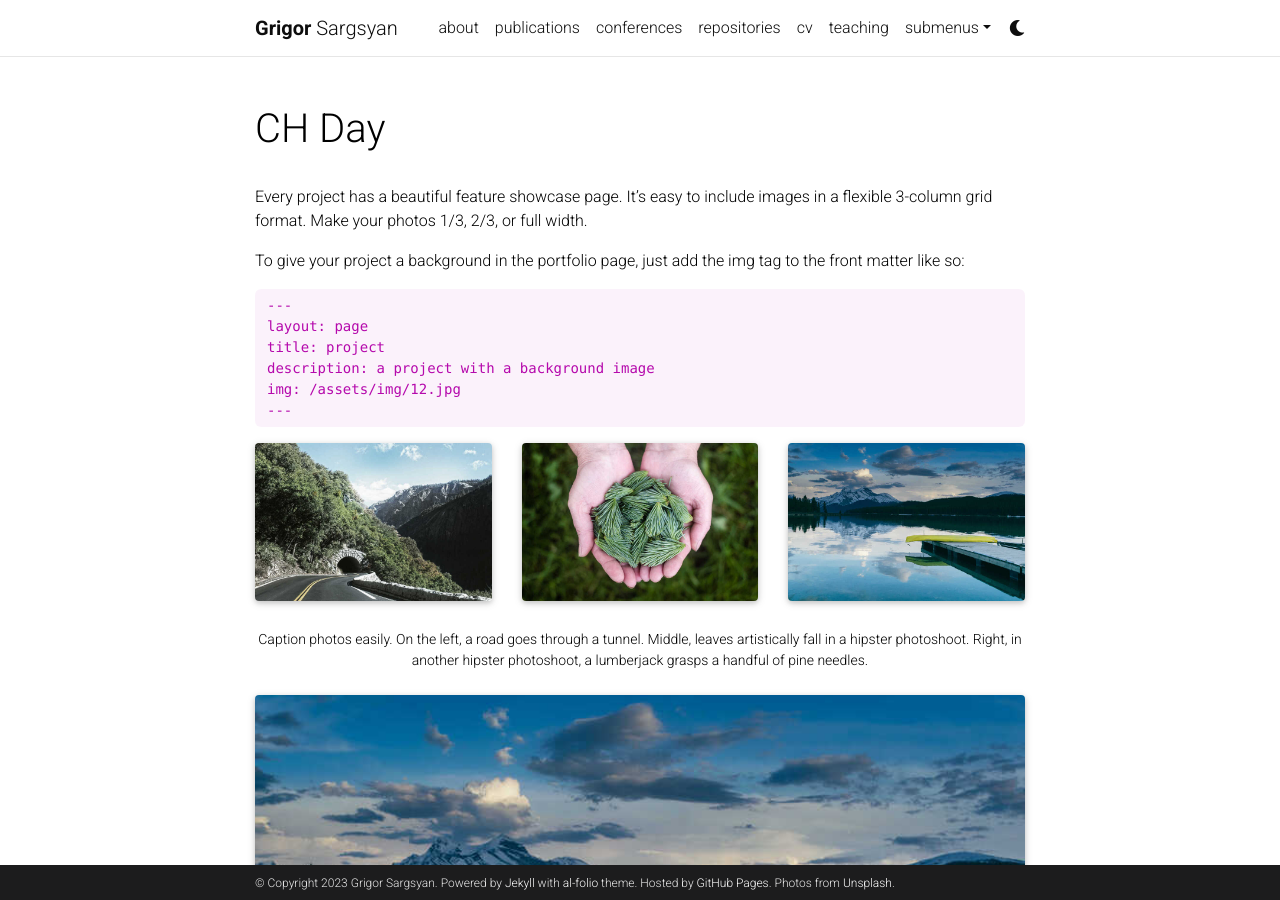
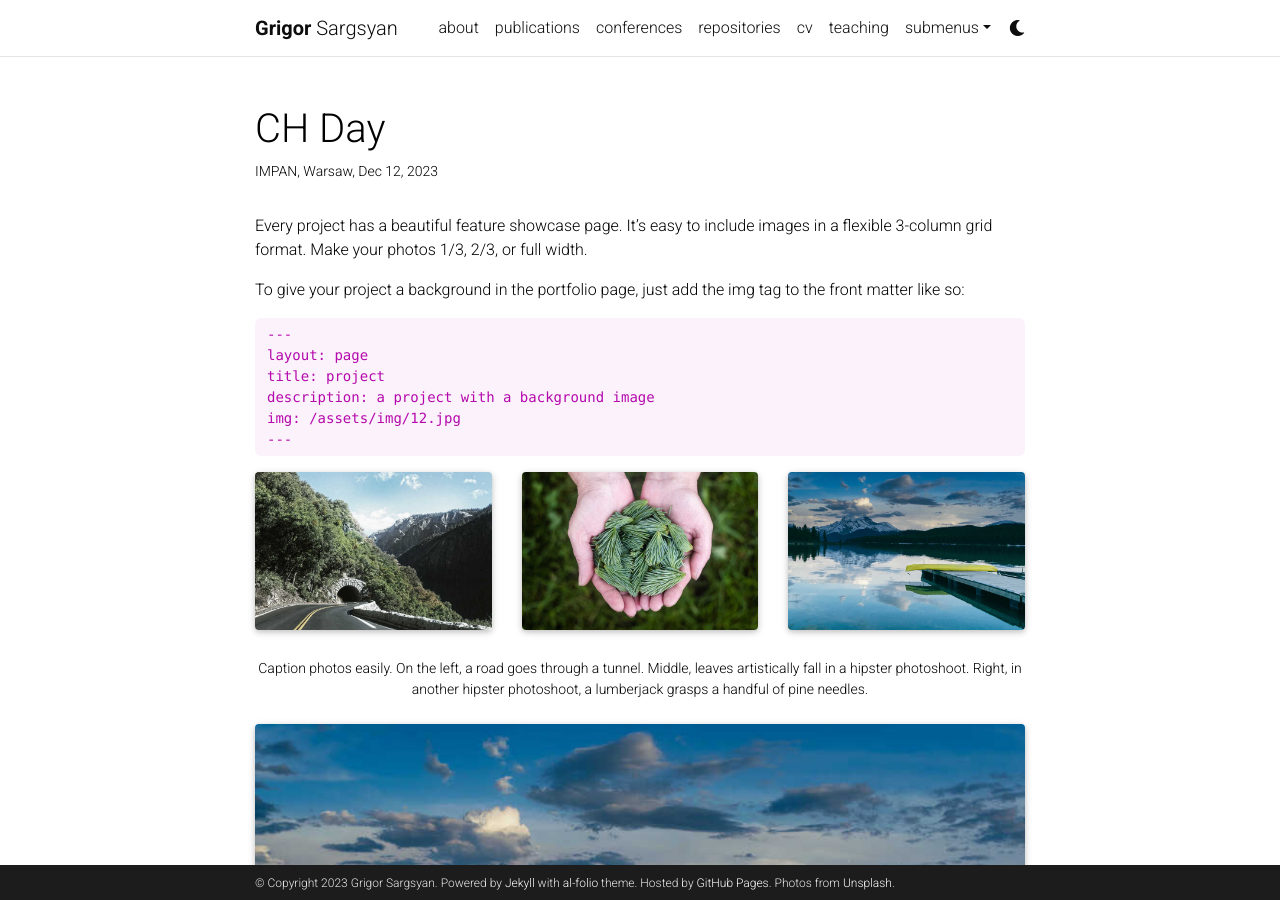
Before and after one commit to grigorsarg/grigorsarg.github.io, a Jekyll site: the page built from _projects/CH.md, in a window 1280 px wide and 900 px high. Built offline with Jekyll 4.4.1, drawn with Linux system fonts in a browser that asks for light colours; full-size pictures stand in for the smaller copies a plugin makes; comment, search, counter and statistics services are not loaded; a style sheet for code colours, icons or effects is not loaded.

Commit message:
Update CH.md

```diff
--- a/_projects/CH.md
+++ b/_projects/CH.md
@@ -1,7 +1,7 @@
 ---
 layout: page
 title: CH Day
-description:
+description: IMPAN, Warsaw, Dec 12, 2023
 img: assets/img/12.jpg
 importance: 1
 category:
```
